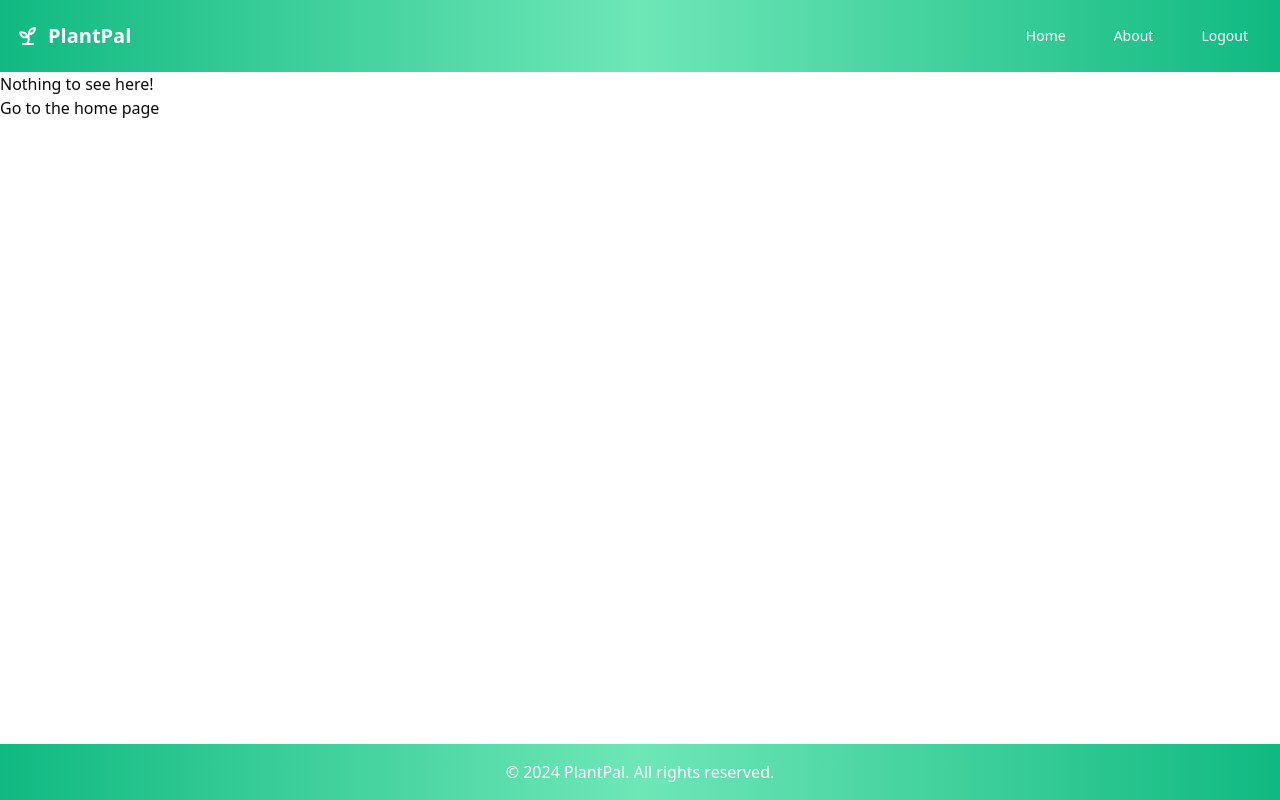
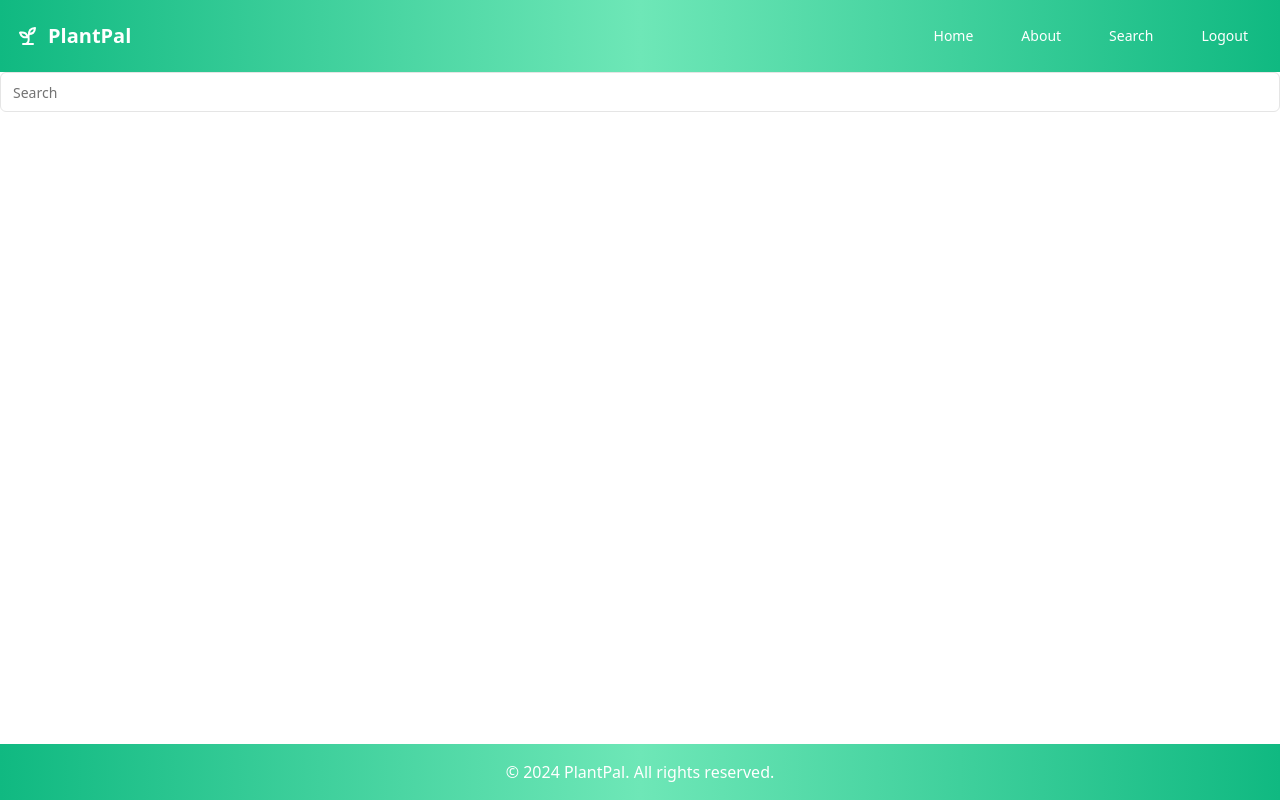
Before and after one commit to cse264/lehigh-cse-264-fall-24-final-project-f24-final-project, a React (Vite) app in the folder client/: page /search in a window 1280 px wide. Built offline with nearby package versions, Linux system fonts and the light colour scheme.

Commit message:
added search page for plants

```diff
--- a/client/src/App.jsx
+++ b/client/src/App.jsx
@@ -3,6 +3,7 @@ import Layout from "./components/pages/Layout";
 import About from "./components/pages/About";
 import Home from "./components/pages/Home";
 import Login from "./components/pages/Login";
+import Search from "./components/pages/Search"
 import { Toaster } from "@/components/ui/toaster";
 
 
@@ -14,6 +15,7 @@ export default function App() {
         <Route path="/" element={<Layout />}>
           <Route path="home" element={<Home />} />
           <Route path="about" element={<About />} />
+          <Route path="search" element={<Search />} />
           <Route path="/*" element={<NoMatch />} />
         </Route>
       </Routes>
--- a/client/src/components/pages/Home.jsx
+++ b/client/src/components/pages/Home.jsx
@@ -10,37 +10,6 @@ import { Sprout, Flower2 } from "lucide-react";
 import { Button } from "../ui/button";
 import { useToast } from "@/hooks/use-toast";
 import { useState } from "react";
-
-const initialPlantItems = [
-  {
-    species: "Fern",
-    health: "Good",
-    health_rating: 3,
-    sunlight: "Partial shade",
-    watering_general_benchmark: "1-2 times weekly",
-  },
-  {
-    species: "Cactus",
-    health: "Fair",
-    health_rating: 2,
-    sunlight: "Full sun",
-    watering_general_benchmark: "Once every two weeks",
-  },
-  {
-    species: "Aloe Vera",
-    health: "Bad",
-    health_rating: 1,
-    sunlight: "Bright, indirect light",
-    watering_general_benchmark: "1-2 times monthly",
-  },
-  {
-    species: "Sunflower",
-    health: "Excellent",
-    health_rating: 4,
-    sunlight: "Full sun",
-    watering_general_benchmark: "2-3 times weekly during blooming season",
-  },
-];
 
 const getFillPercentage = (rating) => `${(rating / 4) * 100}`;
 
@@ -66,6 +35,7 @@ export default function Home() {
     });
   };
   return (
+    <div className="flex-row items-start">
       <div className="pl-4 flex flex-col items-start">
         {plantItems.map((plant, index) => (
           <Card key={index}>
@@ -107,5 +77,37 @@ export default function Home() {
           </Card>
         ))}
       </div>
+    </div>
   );
 }
+
+const initialPlantItems = [
+  {
+    species: "Fern",
+    health: "Good",
+    health_rating: 3,
+    sunlight: "Partial shade",
+    watering_general_benchmark: "1-2 times weekly",
+  },
+  {
+    species: "Cactus",
+    health: "Fair",
+    health_rating: 2,
+    sunlight: "Full sun",
+    watering_general_benchmark: "Once every two weeks",
+  },
+  {
+    species: "Aloe Vera",
+    health: "Bad",
+    health_rating: 1,
+    sunlight: "Bright, indirect light",
+    watering_general_benchmark: "1-2 times monthly",
+  },
+  {
+    species: "Sunflower",
+    health: "Excellent",
+    health_rating: 4,
+    sunlight: "Full sun",
+    watering_general_benchmark: "2-3 times weekly during blooming season",
+  },
+];
--- a/client/src/components/pages/Layout.jsx
+++ b/client/src/components/pages/Layout.jsx
@@ -9,6 +9,7 @@ export default function Layout() {
   const navItems = [
     { name: 'Home', href: '/home' },
     { name: 'About', href: '/about' },
+    { name: 'Search', href: '/search' },
   ];
 
   return (
--- /dev/null
+++ b/client/src/components/pages/Search.jsx
@@ -0,0 +1,8 @@
+import { Input } from "@/components/ui/input"
+export default function Search() {
+    return (
+      <div>
+       <Input type="email" placeholder="Search" />
+      </div>
+    );
+  }
```
Lines whose indentation alone changed are shown as unchanged.
